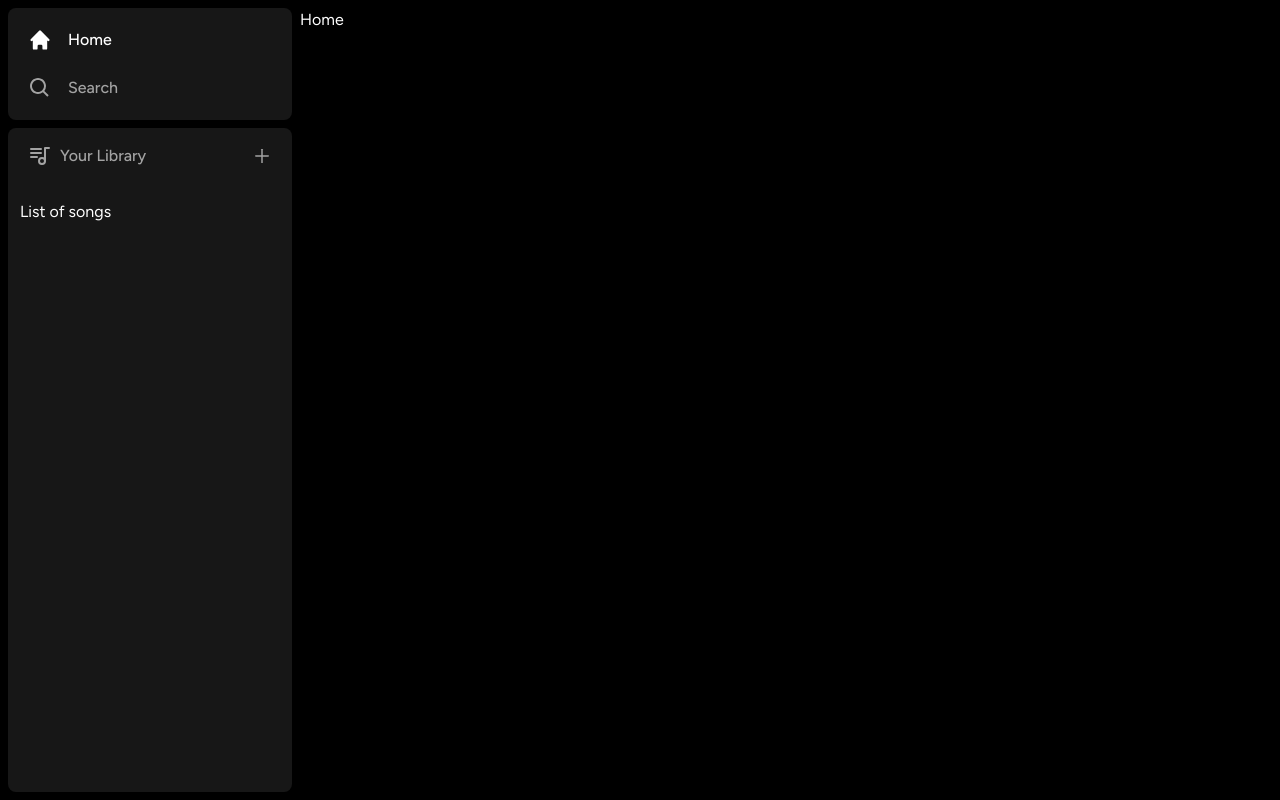
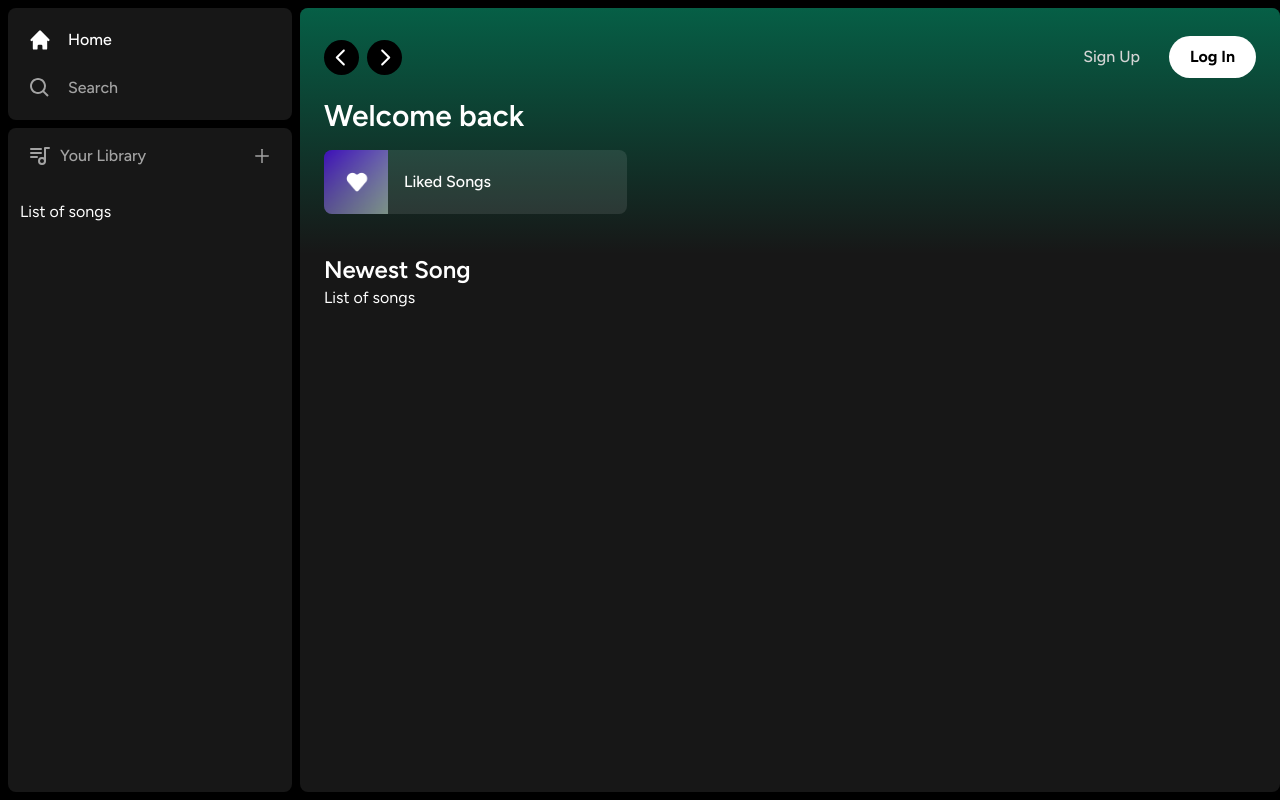
Before and after one commit to davidemioma/Spotify-Clone, a Next.js app: page / in a window 1280 px wide. Built offline with nearby package versions, Linux system fonts and the light colour scheme.

Commit message:
Built home page layout

```diff
--- a/app/(site)/page.tsx
+++ b/app/(site)/page.tsx
@@ -1,3 +1,30 @@
+import Header from "@/components/Header";
+import LikedListBtn from "@/components/LikedListBtn";
+
 export default function Home() {
-  return <div>Home</div>;
+  return (
+    <div className="bg-neutral-900 w-full h-full rounded-lg overscroll-y-auto overflow-x-hidden">
+      <Header>
+        <div className="mb-4 space-y-4">
+          <h1 className="text-white text-3xl font-semibold">Welcome back</h1>
+
+          <div className="grid grid-cols-1 sm:grid-cols-2 xl:grid-cols-3 2xl:grid-col-4 gap-3">
+            <LikedListBtn
+              image="/assets/liked.png"
+              name="Liked Songs"
+              href="/liked"
+            />
+          </div>
+        </div>
+      </Header>
+
+      <div className="px-6 mb-7">
+        <div className="flex items-center justify-between">
+          <h1 className="text-2xl font-semibold">Newest Song</h1>
+        </div>
+
+        <div>List of songs</div>
+      </div>
+    </div>
+  );
 }
--- /dev/null
+++ b/components/Button.tsx
@@ -0,0 +1,26 @@
+"use client";
+
+import React, { forwardRef } from "react";
+
+export interface ButtonProps
+  extends React.ButtonHTMLAttributes<HTMLButtonElement> {}
+
+const Button = forwardRef<HTMLButtonElement, ButtonProps>(
+  ({ className, children, disabled, type = "button", ...props }, ref) => {
+    return (
+      <button
+        className={`w-full rounded-full p-3 font-bold border border-transparent hover:opacity-75 disabled:cursor-not-allowed disabled:opacity-75 transition ${className}`}
+        type={type}
+        disabled={disabled}
+        ref={ref}
+        {...props}
+      >
+        {children}
+      </button>
+    );
+  }
+);
+
+Button.displayName = "Button";
+
+export default Button;
--- /dev/null
+++ b/components/Header.tsx
@@ -0,0 +1,94 @@
+"use client";
+
+import React from "react";
+import { HiHome } from "react-icons/hi";
+import { BiSearch } from "react-icons/bi";
+import { FaUserAlt } from "react-icons/fa";
+import { useRouter } from "next/navigation";
+import { RxCaretLeft, RxCaretRight } from "react-icons/rx";
+import Button from "./Button";
+
+interface Props {
+  children: React.ReactNode;
+  className?: string;
+}
+
+const Header = ({ children, className }: Props) => {
+  const router = useRouter();
+
+  const currentUser = null;
+
+  const handleLogout = () => {};
+
+  return (
+    <div className={`h-fit bg-gradient-to-b from-emerald-800 p-6 ${className}`}>
+      <div className="w-full flex items-center justify-between mb-4">
+        <div className="hidden md:flex items-center gap-2">
+          <button
+            onClick={() => router.back()}
+            className="bg-black flex items-center justify-center rounded-full hover:opacity-75 transition"
+          >
+            <RxCaretLeft size={35} />
+          </button>
+
+          <button
+            onClick={() => router.forward()}
+            className="bg-black flex items-center justify-center rounded-full hover:opacity-75 transition"
+          >
+            <RxCaretRight size={35} />
+          </button>
+        </div>
+
+        <div className="md:hidden flex items-center gap-2">
+          <button
+            onClick={() => router.push("/")}
+            className="bg-white text-black flex items-center justify-center rounded-full p-2 hover:opacity-75 transition"
+          >
+            <HiHome size={20} />
+          </button>
+
+          <button
+            onClick={() => router.push("/search")}
+            className="bg-white text-black flex items-center justify-center rounded-full p-2 hover:opacity-75 transition"
+          >
+            <BiSearch size={20} />
+          </button>
+        </div>
+
+        <div className="flex items-center justify-between gap-4">
+          {currentUser ? (
+            <div className="flex items-center gap-4">
+              <Button
+                onClick={handleLogout}
+                className="bg-white text-black px-5 py-2 whitespace-nowrap"
+              >
+                Logout
+              </Button>
+
+              <Button
+                onClick={() => router.push("/account")}
+                className="bg-white text-black"
+              >
+                <FaUserAlt />
+              </Button>
+            </div>
+          ) : (
+            <div className="flex items-center gap-4">
+              <Button className="bg-transparent text-neutral-300 font-medium whitespace-nowrap">
+                Sign Up
+              </Button>
+
+              <Button className="bg-white text-black px-5 py-2 whitespace-nowrap">
+                Log In
+              </Button>
+            </div>
+          )}
+        </div>
+      </div>
+
+      {children}
+    </div>
+  );
+};
+
+export default Header;
--- /dev/null
+++ b/components/LikedListBtn.tsx
@@ -0,0 +1,39 @@
+"use client";
+
+import React from "react";
+import Image from "next/image";
+import { FaPlay } from "react-icons/fa";
+import { useRouter } from "next/navigation";
+
+interface Props {
+  image: string;
+  name: string;
+  href: string;
+}
+
+const LikedListBtn = ({ image, name, href }: Props) => {
+  const router = useRouter();
+
+  const onClickHandler = () => {
+    router.push(href);
+  };
+
+  return (
+    <button
+      onClick={onClickHandler}
+      className="relative group bg-neutral-100/10 flex items-center gap-4 rounded-lg overflow-hidden hover:bg-neutral-100/20 transition"
+    >
+      <div className="relative h-[64px] w-[64px]">
+        <Image className="object-cover" fill src={image} alt="Image" />
+      </div>
+
+      <p className="font-medium whitespace-nowrap">{name}</p>
+
+      <div className="absolute right-5 opacity-0 hover:scale-110 group-hover:opacity-100 flex items-center justify-center bg-green-500 text-black p-4 rounded-full transition">
+        <FaPlay />
+      </div>
+    </button>
+  );
+};
+
+export default LikedListBtn;
```
Also changed, not shown: public/assets/liked.png (added).
